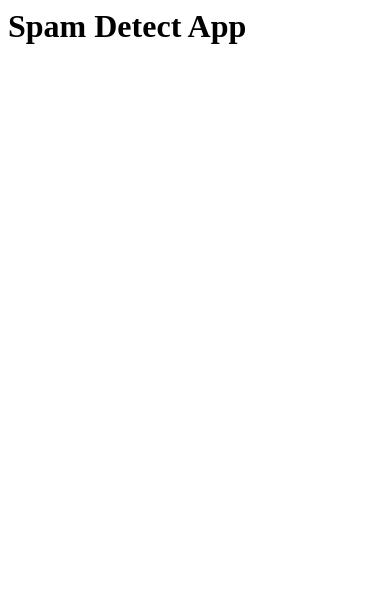
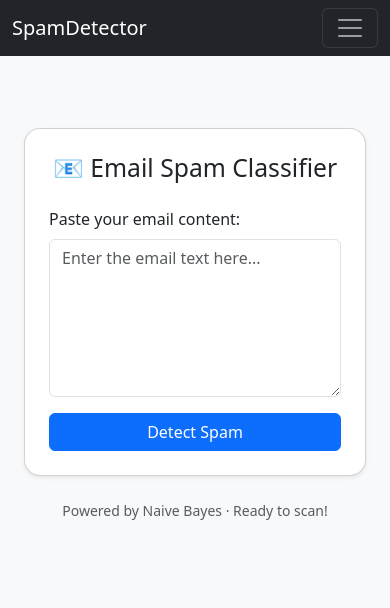
Before and after one commit to itsrawbin/spam_classifier, a Django app: page / in a window 390 px wide. Shown: the top 608 px of the page. Run offline with Django 5.2, Linux system fonts and the light colour scheme; parts of the project's set-up code (start-up, migrations or seed data) failed here and were passed over.

Commit message:
Designed Home page And About Page, Added Contributors Details and Made Changes in README.md file

```diff
--- /dev/null
+++ b/spamdetector/spamdetectapp/templates/base.html
@@ -0,0 +1,42 @@
+<!-- classifier/templates/base.html -->
+<!DOCTYPE html>
+<html lang="en">
+<head>
+    <meta charset="UTF-8">
+    <title>{% block title %}Spam Classifier{% endblock %}</title>
+    <meta name="viewport" content="width=device-width, initial-scale=1">
+    <!-- Bootstrap CDN -->
+    <link href="https://cdn.jsdelivr.net/npm/bootstrap@5.3.2/dist/css/bootstrap.min.css" rel="stylesheet">
+</head>
+<body class="bg-light">
+
+<nav class="navbar navbar-expand-lg navbar-dark bg-dark">
+    <div class="container">
+        <a class="navbar-brand" href="{% url 'home' %}">SpamDetector</a>
+        <button class="navbar-toggler" type="button" data-bs-toggle="collapse"
+                data-bs-target="#navbarNav" aria-controls="navbarNav"
+                aria-expanded="false" aria-label="Toggle navigation">
+            <span class="navbar-toggler-icon"></span>
+        </button>
+
+        <div class="collapse navbar-collapse" id="navbarNav">
+            <ul class="navbar-nav ms-auto">
+                <li class="nav-item">
+                    <a class="nav-link {% if request.path == '/about/' %}active{% endif %}" href="{% url 'about' %}">About</a>
+                </li>
+            </ul>
+        </div>
+    </div>
+</nav>
+
+<!-- Content block -->
+<div class="container py-4">
+    {% block content %}
+    {% endblock %}
+</div>
+
+<!-- Bootstrap JS (optional if navbar toggler needed) -->
+<script src="https://cdn.jsdelivr.net/npm/bootstrap@5.3.2/dist/js/bootstrap.bundle.min.js"></script>
+
+</body>
+</html>
--- a/spamdetector/spamdetectapp/templates/home.html
+++ b/spamdetector/spamdetectapp/templates/home.html
@@ -1,3 +1,58 @@
-<h1>
-    Spam Detect App
-</h1>
+{% extends 'base.html' %}
+
+{% block title %}Spam Detector | Home{% endblock %}
+
+{% block content %}
+<body class="bg-light">
+
+    <div class="container py-5">
+        <div class="row justify-content-center">
+            <div class="col-md-8 col-lg-6">
+
+                <div class="card shadow-sm rounded-4">
+                    <div class="card-body p-4">
+                        <h2 class="card-title text-center mb-4">📧 Email Spam Classifier</h2>
+
+                        <form method="post" novalidate>
+                            {% csrf_token %}
+                            <div class="form-group mb-3">
+                                <label for="message" class="form-label">Paste your email content:</label>
+                                <textarea name="message" id="message" rows="6" class="form-control" placeholder="Enter the email text here...">{{ message }}</textarea>
+                            </div>
+                            <button type="submit" class="btn btn-primary w-100">Detect Spam</button>
+                        </form>
+                        {% if prediction %}
+                            {% if prediction == 'Spam' %}
+                                <div class="alert alert-danger mt-4 text-center">
+                                    <strong>Prediction:</strong> {{ prediction }}<br>
+                                    <small>Confidence: {{ confidence }}%</small>
+                                </div>
+                            {% else %}
+                                <div class="alert alert-success mt-4 text-center">
+                                    <strong>Prediction:</strong> {{ prediction }}<br>
+                                    <small>Confidence: {{ confidence }}%</small>
+                                </div>
+                            {% endif %}
+                        {% endif %}
+                    </div>
+                </div>
+
+                <p class="text-center text-muted mt-4 small">
+                    Powered by Naive Bayes ·
+                    {% if prediction %}
+                        {% if prediction == 'Spam' %}
+                            <span class="text-danger">Suspicious</span>
+                        {% else %}
+                            <span class="text-success">Safe</span>
+                        {% endif %}
+                    {% else %}
+                        Ready to scan!
+                    {% endif %}
+                </p>
+
+            </div>
+        </div>
+    </div>
+
+</body>
+{% endblock %}
--- a/spamdetector/spamdetectapp/urls.py
+++ b/spamdetector/spamdetectapp/urls.py
@@ -2,5 +2,6 @@ from django.urls import path
 from . import views
 
 urlpatterns = [
-    path('', views.home, name='home'),
+    path('', views.detectSpam, name='home'),
+    path('about/', views.about, name='about'),
 ]
--- a/spamdetector/spamdetectapp/views.py
+++ b/spamdetector/spamdetectapp/views.py
@@ -7,14 +7,19 @@ from django.conf import settings
 model = joblib.load(os.path.join(settings.BASE_DIR, 'model','spam_classifier_model.joblib'))
 vectorizer = joblib.load(os.path.join(settings.BASE_DIR, 'model','tfidf_vectorizer.joblib'))
 
-def home(request):
+def detectSpam(request):
     context={}
-    if request.method =="POST":
+    if request.method == "POST":
         message=request.POST.get('message')
         X=vectorizer.transform([message])
         prediction=model.predict(X)[0]
         probas=model.predict_proba(X)[0]
         confidence=round(max(probas)*100,2)
-        context={'message':message,'prediction':prediction,'confidence':confidence}
+        label = "Spam" if prediction == 1 else "Ham"
+        context={'message':message,'prediction':label,'confidence':confidence}
 
     return render(request,'home.html',context)
+
+
+def about(request):
+    return render(request, 'about.html')
```
Also changed, not shown: spamdetector/spamdetectapp/templates/about.html (added, +49 -0 lines), README.md.
